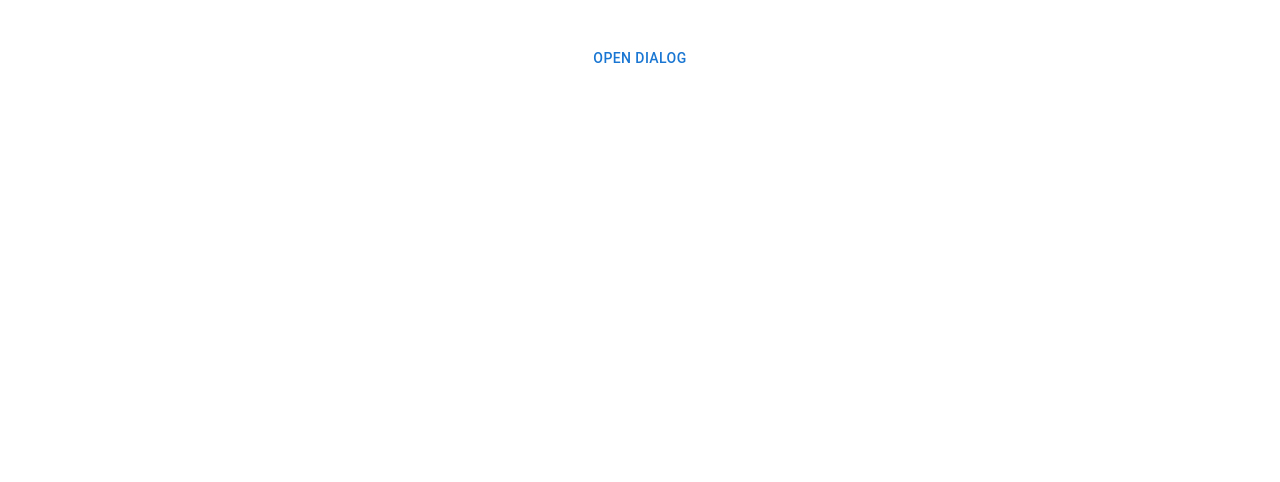
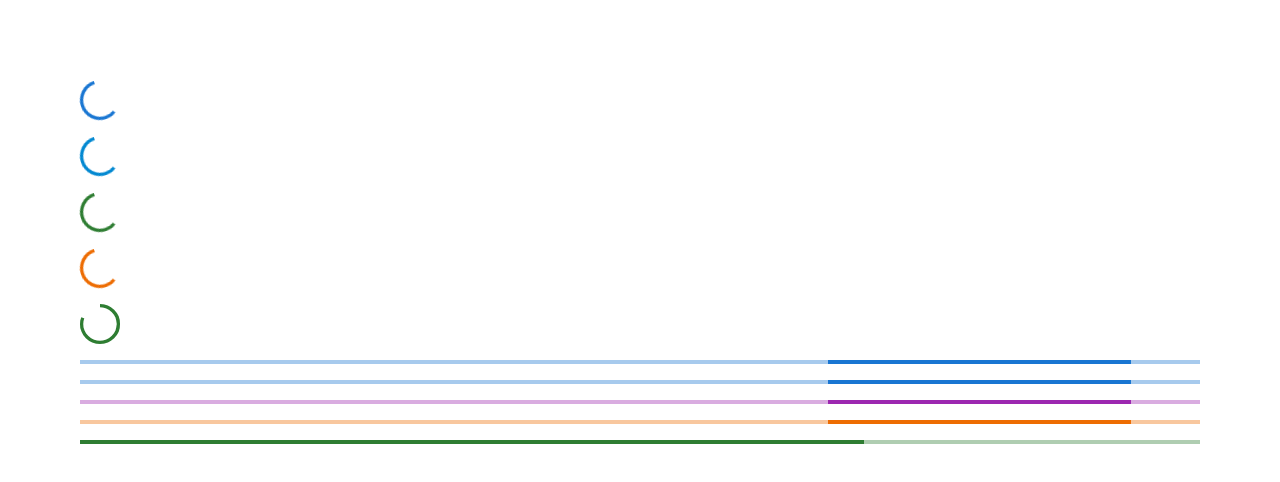
Before and after one commit to SallamRady/React-MUI, a React (Create React App) app: page / in a window 1280 px wide. Shown: the top 482 px of the page. Built offline with nearby package versions, Linux system fonts and the light colour scheme.

Commit message:
MUIProgressbars

```diff
--- a/src/App.tsx
+++ b/src/App.tsx
@@ -31,6 +31,7 @@ import MUITable from "./components/28.MUITable";
 import MUIAlert from "./components/29.MUIAlert";
 import MUISnackbar from "./components/30.MUISnackbar";
 import MUIDialog from "./components/31.MUIDialog";
+import MUIProgress from "./components/32.MUIProgressBar";
 
 function App() {
   return (
@@ -66,7 +67,8 @@ function App() {
       {/* <MUITable /> */}
       {/* <MUIAlert /> */}
       {/* <MUISnackbar /> */}
-      <MUIDialog />
+      {/* <MUIDialog /> */}
+      <MUIProgress />
     </div>
   );
 }
--- /dev/null
+++ b/src/components/32.MUIProgressBar.tsx
@@ -0,0 +1,25 @@
+import { CircularProgress, LinearProgress, Stack } from "@mui/material";
+
+export default function MUIProgress() {
+  return (
+    <Stack m={10} spacing={2}>
+      <CircularProgress />
+      {/* color:"primary" | "secondary" | "error" | "info" | "success" | "warning" | "inherit" */}
+      <CircularProgress color="info" />
+      <CircularProgress color="success" />
+      {/*
+        variant:"determinate" | "indeterminate"
+        "indeterminate":- default
+        "determinate":-progress will be fixed and get value which u will put
+      */}
+      <CircularProgress variant="indeterminate" color="warning" />
+      <CircularProgress variant="determinate" value={80} color="success" />
+      {/* LinearProgress */}
+      <LinearProgress />
+      <LinearProgress color="primary" />
+      <LinearProgress color="secondary" />
+      <LinearProgress variant="indeterminate" color="warning" />
+      <LinearProgress variant="determinate" value={70} color="success" />
+    </Stack>
+  );
+}
```
